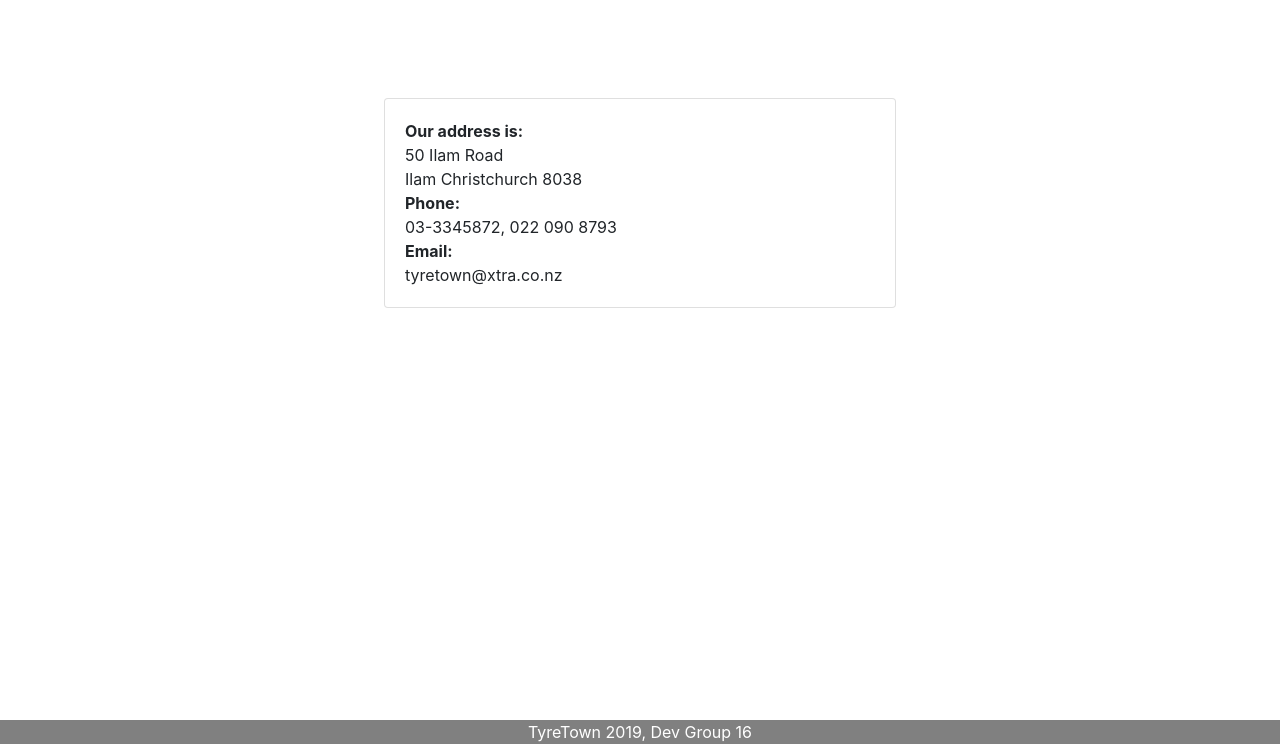
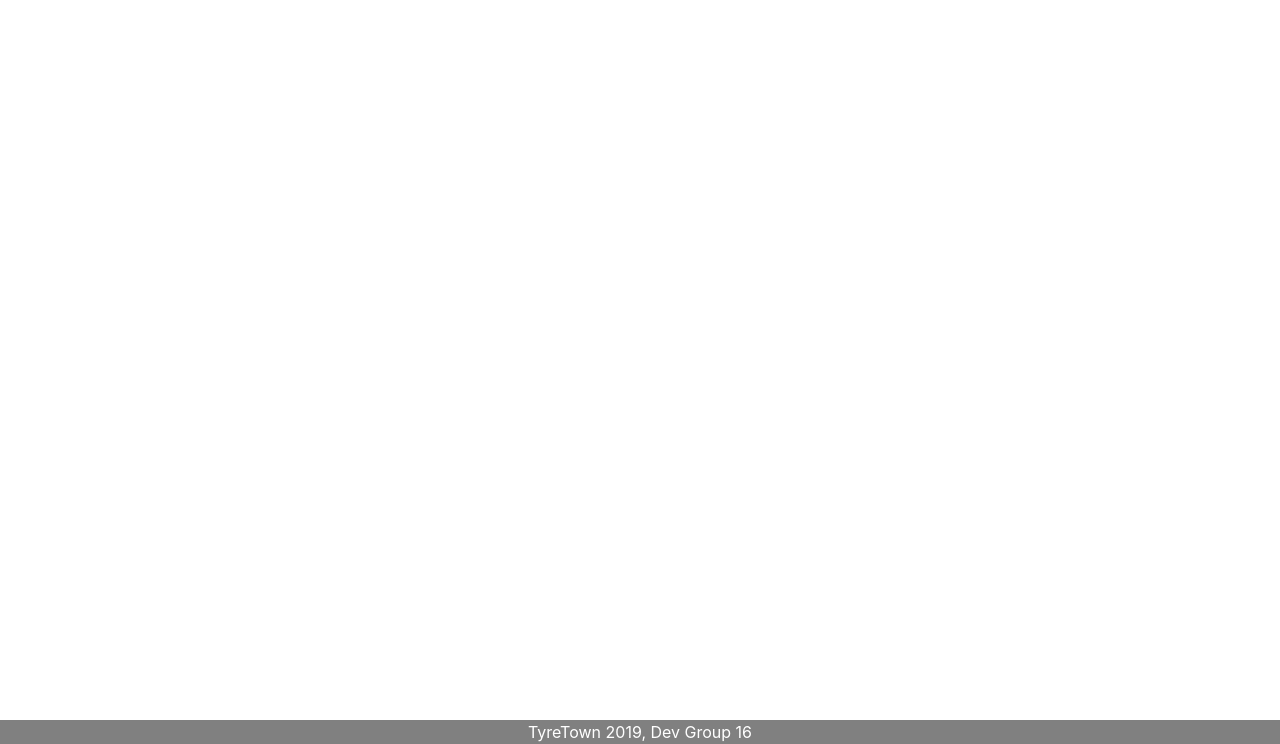
Before and after one commit to fletcherd3/Tyre-Town, a PHP site: page /Template.php in a window 1280 px wide. Shown: the part 56-800 px from the top of the page. Run offline with PHP 8.4, Linux system fonts and the light colour scheme; some libraries are stand-ins or nearby versions.

Commit message:
Update Template.php
Getting rid of div card

```diff
--- a/Template.php
+++ b/Template.php
@@ -77,19 +77,6 @@
 
  </nav>
 
-    <div class="card">
-        <b>Our address is: </b>
-		50 Ilam Road
-		<br>
-		Ilam Christchurch 8038
-		<br>
-		<b>Phone:</b>  03-3345872, 022 090 8793
-		<br>
-		<b>Email:</b>  tyretown@xtra.co.nz
-    </div>
-
-
-
                 <div class="footer fixed-bottom">TyreTown 2019, Dev Group 16</div>
  </body>
 </html>
```
